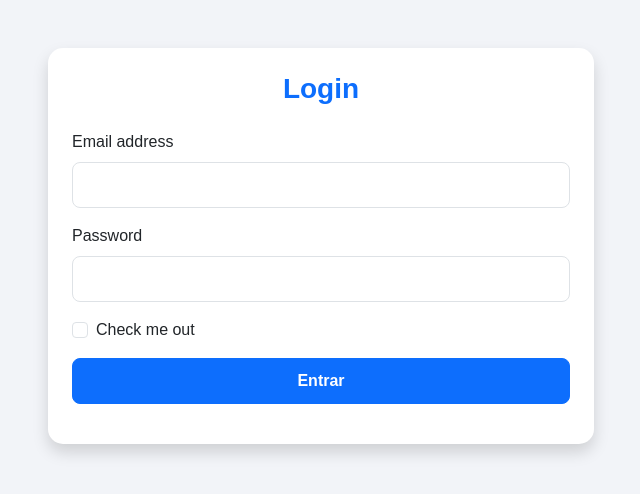
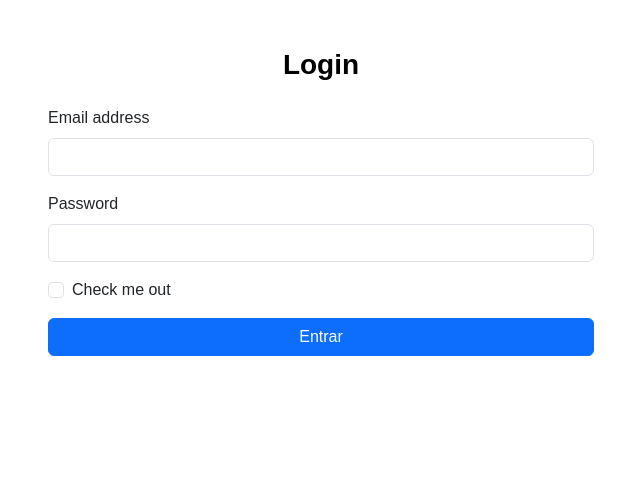
Before and after one commit to Le0xz/AtividadeWeb, a plain HTML site: page Projeto_Final_1/index.html in a window 1280 px wide. Shown: the whole page, without its empty margins (319-959 px from the left). Drawn offline with nearby package versions, Linux system fonts and the light colour scheme.

Commit message:
bugs encerrados

```diff
--- a/Projeto_Final_1/index.html
+++ b/Projeto_Final_1/index.html
@@ -21,7 +21,7 @@
         <div id="telaLogin" class="row justify-content-center">
             <div class="col-md-6">
 
-                <div class="card shadow p-4">
+                <div>
                     <h3 class="text-center mb-4">Login</h3>
 
                     <form id="meuFormulario">
@@ -63,14 +63,6 @@
         <!-- TELA INICIAL -->
         <div id="telaHome" class="d-none">
 
-            <div class="card shadow p-5 text-center">
-
-                <h1 class="text-success">Bem-vindo!</h1>
-
-                <p class="mt-3">
-                    Você entrou no sistema com sucesso.
-                </p>
-
                 <button class="btn btn-danger" id="btnSair">
                     Sair
                 </button>
--- a/Projeto_Final_1/style.css
+++ b/Projeto_Final_1/style.css
@@ -1,31 +1,15 @@
 
 body {
-    background-color: #f2f4f8;
+    background-color: white;
     font-family: Arial, sans-serif;
 }
 
-.card {
-    border: none;
-    border-radius: 15px;
-}
-
 h3 {
-    color: #0d6efd;
-    font-weight: bold;
-}
-
-.form-control {
-    border-radius: 8px;
-    padding: 10px;
-}
-
-.btn {
-    border-radius: 8px;
-    padding: 10px;
+    color: black;
     font-weight: bold;
 }
 
 .btn-primary:hover {
-    background-color: #084298;
+    background-color: #f70808;
     transition: 0.3s;
 }
```
